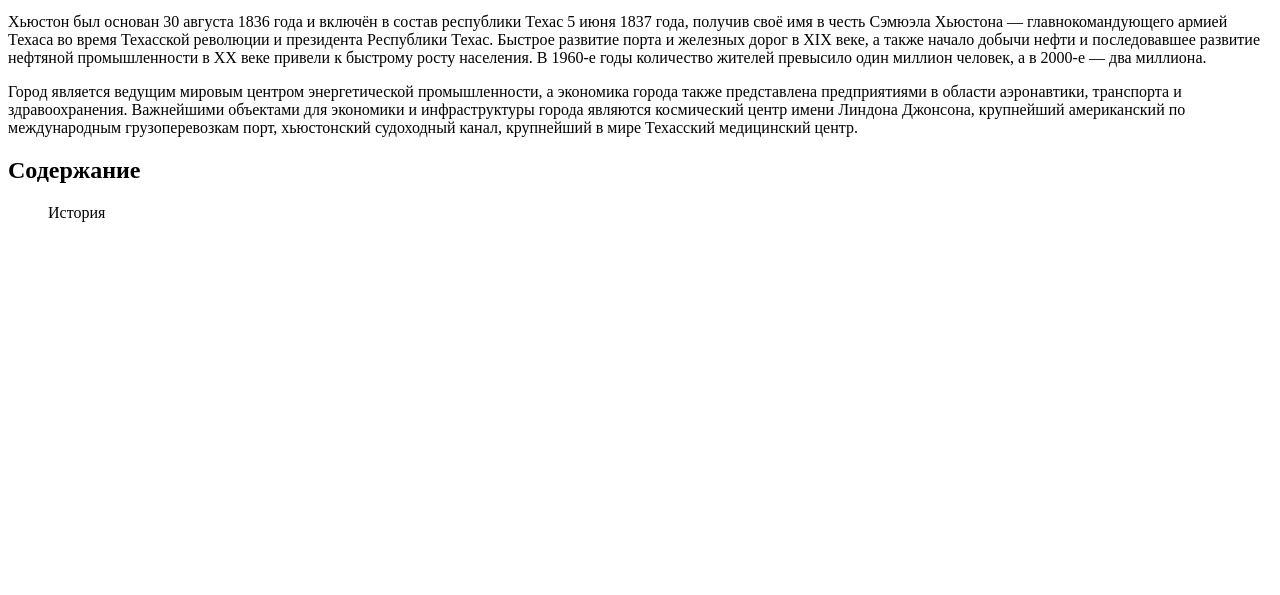
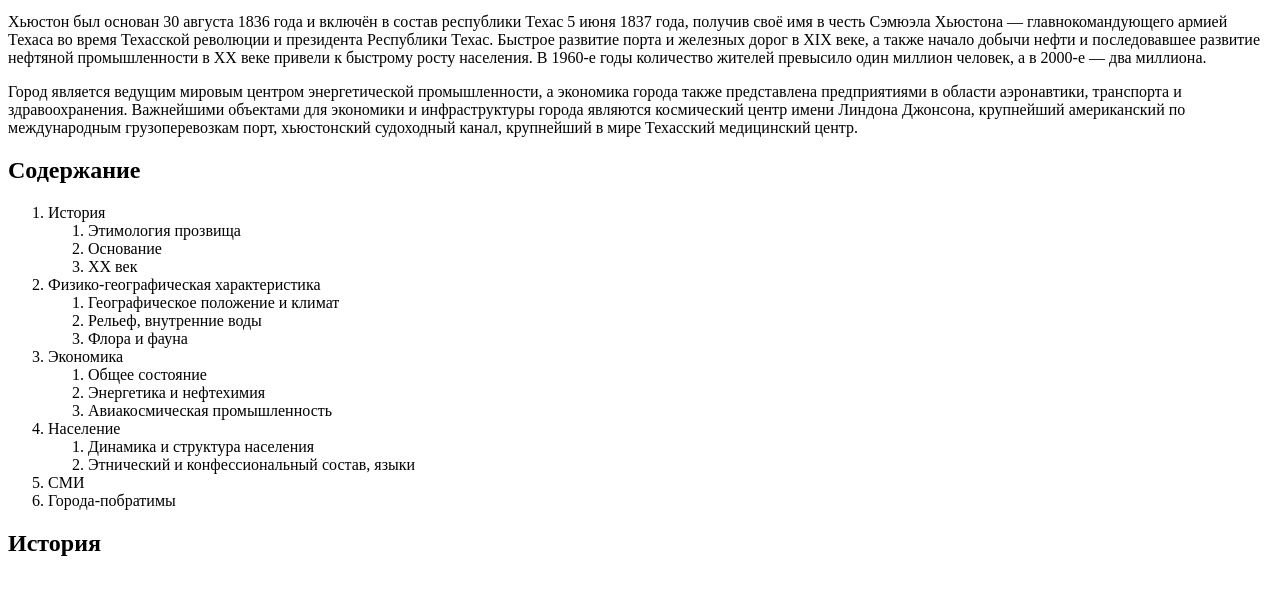
Before and after one commit to TanyaKss/my-First-Site, a plain HTML site: page FirstPage.html in a window 1280 px wide. Shown: the part 123-718 px from the top of the page. Drawn offline with Linux system fonts and the light colour scheme.

Commit message:
Add hustory

```diff
--- a/FirstPage.html
+++ b/FirstPage.html
@@ -1,20 +1,71 @@
 <DOCTYPE html>
-	<html lang='ru'>
+  <html lang="ru">
     <head>
-		<meta charset="utf-8">
-		<link href="style.css" rel="stylesheet">
-		<title> Хьюстон </title>
+      <meta charset="utf-8" />
+      <link href="style.css" rel="stylesheet" />
+      <title>Хьюстон</title>
     </head>
     <body>
       <header><h1>Хьюстон</h1></header>
-			<p><b>Хьюстон</b> (англ. Houston) — четвёртый по количеству жителей город в Соединённых Штатах Америки и крупнейший город в штате Техас с населением 2 343 365 человека на 1.07.2019 года[2]. Хьюстон является административным центром округа Харрис, а также главным экономическим центром агломерации Большого Хьюстона с общим населением 6 997 384 человек на 1.07.2018 года[3] (5 место по США). Город располагается в 50 километрах от Мексиканского залива на прибрежной равнине.</p>
-			<p>Хьюстон был основан 30 августа 1836 года и включён в состав республики Техас 5 июня 1837 года, получив своё имя в честь Сэмюэла Хьюстона — главнокомандующего армией Техаса во время Техасской революции и президента Республики Техас. Быстрое развитие порта и железных дорог в XIX веке, а также начало добычи нефти и последовавшее развитие нефтяной промышленности в XX веке привели к быстрому росту населения. В 1960-е годы количество жителей превысило один миллион человек, а в 2000-е — два миллиона.</p>
-			<p>Город является ведущим мировым центром энергетической промышленности, а экономика города также представлена предприятиями в области аэронавтики, транспорта и здравоохранения. Важнейшими объектами для экономики и инфраструктуры города являются космический центр имени Линдона Джонсона, крупнейший американский по международным грузоперевозкам порт, хьюстонский судоходный канал, крупнейший в мире Техасский медицинский центр.</p>
+      <p>
+        <b>Хьюстон</b> (англ. Houston) — четвёртый по количеству жителей город в
+        Соединённых Штатах Америки и крупнейший город в штате Техас с населением
+        2 343 365 человека на 1.07.2019 года[2]. Хьюстон является
+        административным центром округа Харрис, а также главным экономическим
+        центром агломерации Большого Хьюстона с общим населением 6 997 384
+        человек на 1.07.2018 года[3] (5 место по США). Город располагается в 50
+        километрах от Мексиканского залива на прибрежной равнине.
+      </p>
+      <p>
+        Хьюстон был основан 30 августа 1836 года и включён в состав республики
+        Техас 5 июня 1837 года, получив своё имя в честь Сэмюэла Хьюстона —
+        главнокомандующего армией Техаса во время Техасской революции и
+        президента Республики Техас. Быстрое развитие порта и железных дорог в
+        XIX веке, а также начало добычи нефти и последовавшее развитие нефтяной
+        промышленности в XX веке привели к быстрому росту населения. В 1960-е
+        годы количество жителей превысило один миллион человек, а в 2000-е — два
+        миллиона.
+      </p>
+      <p>
+        Город является ведущим мировым центром энергетической промышленности, а
+        экономика города также представлена предприятиями в области аэронавтики,
+        транспорта и здравоохранения. Важнейшими объектами для экономики и
+        инфраструктуры города являются космический центр имени Линдона Джонсона,
+        крупнейший американский по международным грузоперевозкам порт,
+        хьюстонский судоходный канал, крупнейший в мире Техасский медицинский
+        центр.
+      </p>
 
       <h2>Содержание</h2>
-			<ul>
-				История
-			</ul>
+      <ol>
+        <li>История</li>
+        <ol>
+          <li>Этимология прозвища</li>
+          <li>Основание</li>
+          <li>XX век</li>
+        </ol>
+        <li>Физико-географическая характеристика</li>
+        <ol>
+          <li>Географическое положение и климат</li>
+          <li>Рельеф, внутренние воды</li>
+          <li>Флора и фауна</li>
+        </ol>
+        <li>Экономика</li>
+        <ol>
+          <li>Общее состояние</li>
+          <li>Энергетика и нефтехимия</li>
+          <li>Авиакосмическая промышленность</li>
+        </ol>
+        <li>Население</li>
+        <ol>
+          <li>Динамика и структура населения</li>
+          <li>Этнический и конфессиональный состав, языки</li>
+        </ol>
+        <li>СМИ</li>
+        <li>Города-побратимы</li>
+      </ol>
+      <h2>История</h2>
       <script src="app.js"></script>
     </body>
   </html>
+</DOCTYPE>
```
Lines whose indentation alone changed are shown as unchanged.
